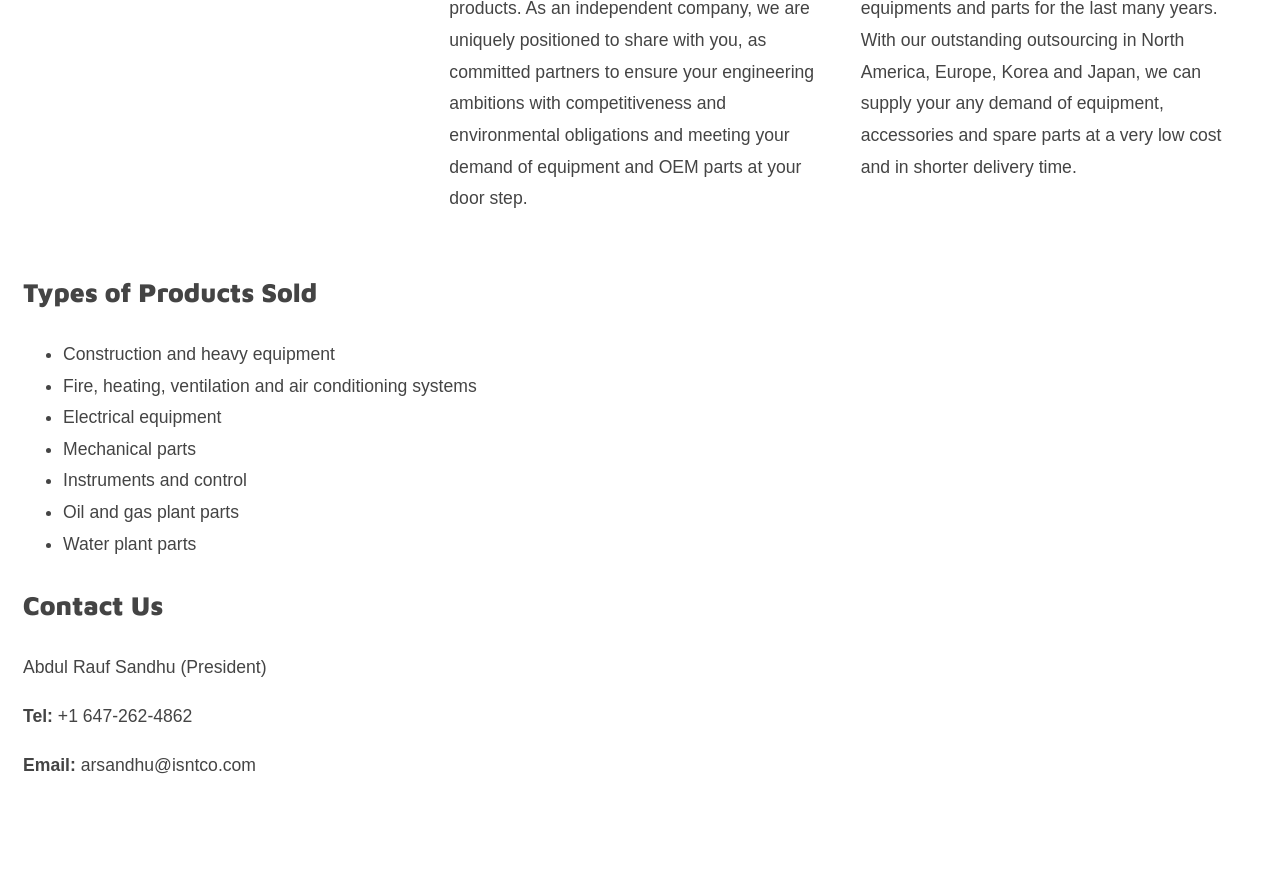
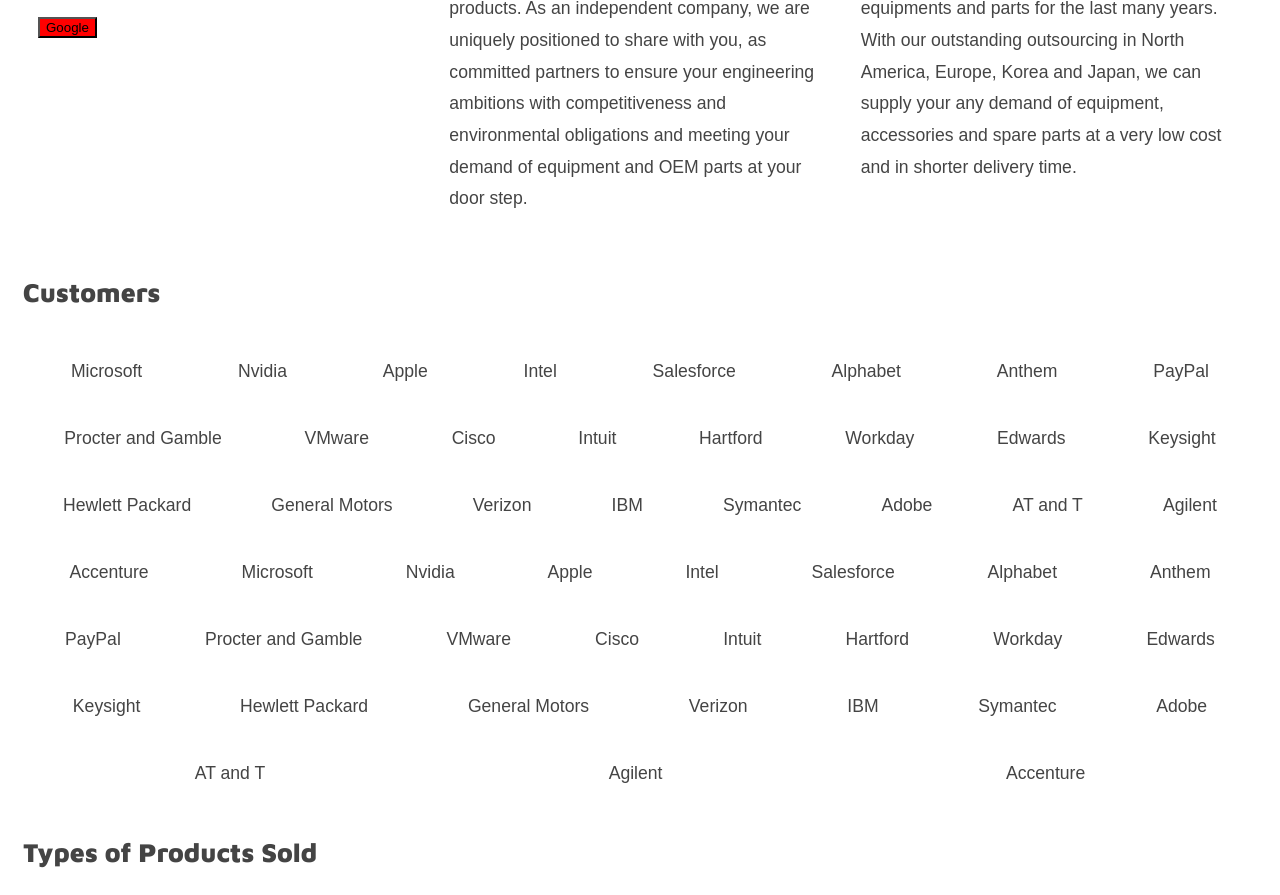
Before and after one commit to Hassan-Shabbir/isntco, a plain HTML site: page index.html in a window 1280 px wide. Shown: the part 492-1387 px from the top of the page. Before the commit the page ends 1315 px from the top, so only its background shows below. Drawn offline with Linux system fonts and the light colour scheme.

Commit message:
add customers

```diff
--- a/index.html
+++ b/index.html
@@ -9,6 +9,10 @@
     /** basic site styling **/
     h1, h2, h3, h4, h5, h6 {
       font-family: 'Maven Pro', sans-serif;
+    }
+
+    button {
+      background-color: red;
     }
 
     /* wraps all non-navbar elems */
@@ -70,6 +74,17 @@
       padding: 15px;
     }
 
+    .customers {
+      display: flex;
+      flex-wrap: wrap;
+      justify-content: space-around;
+    }
+
+    .customers > * {
+      padding-left: 40px;
+      padding-right: 40px;
+    }
+
     /** hide other tabs and only show logo and "more" **/
     @media only screen and (max-width: 1200px) {
       .navbar {
@@ -110,7 +125,10 @@
     <h2>About Us</h2>
     <p>ISNTCO:</p>
     <div class="points">
-      <p>is an OEM Parts procurement Services Company and always consider your process reliability our #1 priority</p>
+      <div>
+        <p>is an OEM Parts procurement Services Company and always consider your process reliability our #1 priority</p>
+        <a href="https://www.google.com"><button>Google</button></a>
+      </div>
       <p>is passionate about meeting your energy and industrial challenges with quality, technologically innovative
       and sustainable solutions and products. As an independent company, we are uniquely positioned to share with you,
       as committed partners to ensure your engineering ambitions with competitiveness and environmental obligations
@@ -119,6 +137,59 @@
       and general industrial plant equipments and parts for the last many years. With our outstanding outsourcing
       in North America, Europe, Korea and Japan, we can supply your any demand of equipment, accessories and spare
       parts at a very low cost and in shorter delivery time.</p>
+    </div>
+    <h2>Customers</h2>
+    <div class="customers">
+      <p>Microsoft</p>
+      <p>Nvidia</p>
+      <p>Apple</p>
+      <p>Intel</p>
+      <p>Salesforce</p>
+      <p>Alphabet</p>
+      <p>Anthem</p>
+      <p>PayPal</p>
+      <p>Procter and Gamble</p>
+      <p>VMware</p>
+      <p>Cisco</p>
+      <p>Intuit</p>
+      <p>Hartford</p>
+      <p>Workday</p>
+      <p>Edwards</p>
+      <p>Keysight</p>
+      <p>Hewlett Packard</p>
+      <p>General Motors</p>
+      <p>Verizon</p>
+      <p>IBM</p>
+      <p>Symantec</p>
+      <p>Adobe</p>
+      <p>AT and T</p>
+      <p>Agilent</p>
+      <p>Accenture</p>
+      <p>Microsoft</p>
+      <p>Nvidia</p>
+      <p>Apple</p>
+      <p>Intel</p>
+      <p>Salesforce</p>
+      <p>Alphabet</p>
+      <p>Anthem</p>
+      <p>PayPal</p>
+      <p>Procter and Gamble</p>
+      <p>VMware</p>
+      <p>Cisco</p>
+      <p>Intuit</p>
+      <p>Hartford</p>
+      <p>Workday</p>
+      <p>Edwards</p>
+      <p>Keysight</p>
+      <p>Hewlett Packard</p>
+      <p>General Motors</p>
+      <p>Verizon</p>
+      <p>IBM</p>
+      <p>Symantec</p>
+      <p>Adobe</p>
+      <p>AT and T</p>
+      <p>Agilent</p>
+      <p>Accenture</p>
     </div>
     <h2>Types of Products Sold</h2>
     <ul>
@@ -133,7 +204,10 @@
     <h2>Contact Us</h2>
     <p>Abdul Rauf Sandhu (President)</p>
     <p><b>Tel:</b> +1 647-262-4862</p>
-    <p><b>Email:</b> arsandhu@isntco.com</p>
+    <p><b>Email:</b> arsandhu@gmail.com</p>
+    <p><b>Email:</b> sales@isntco.com</p>
+    <p><b>Email:</b> purchase@isntco.com</p>
+    <p><b>Email:</b> customerservice@isntco.com</p>
   </div>
 </body>
 </html>
```
